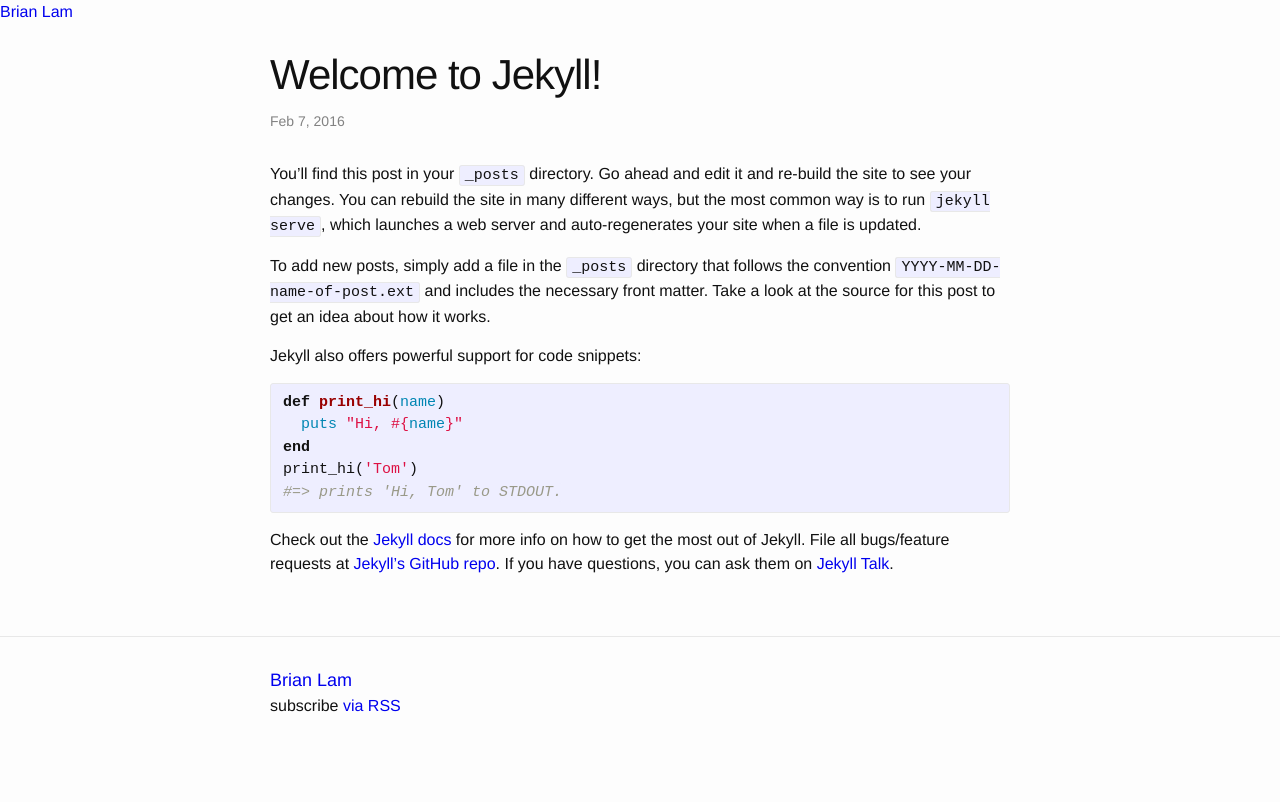
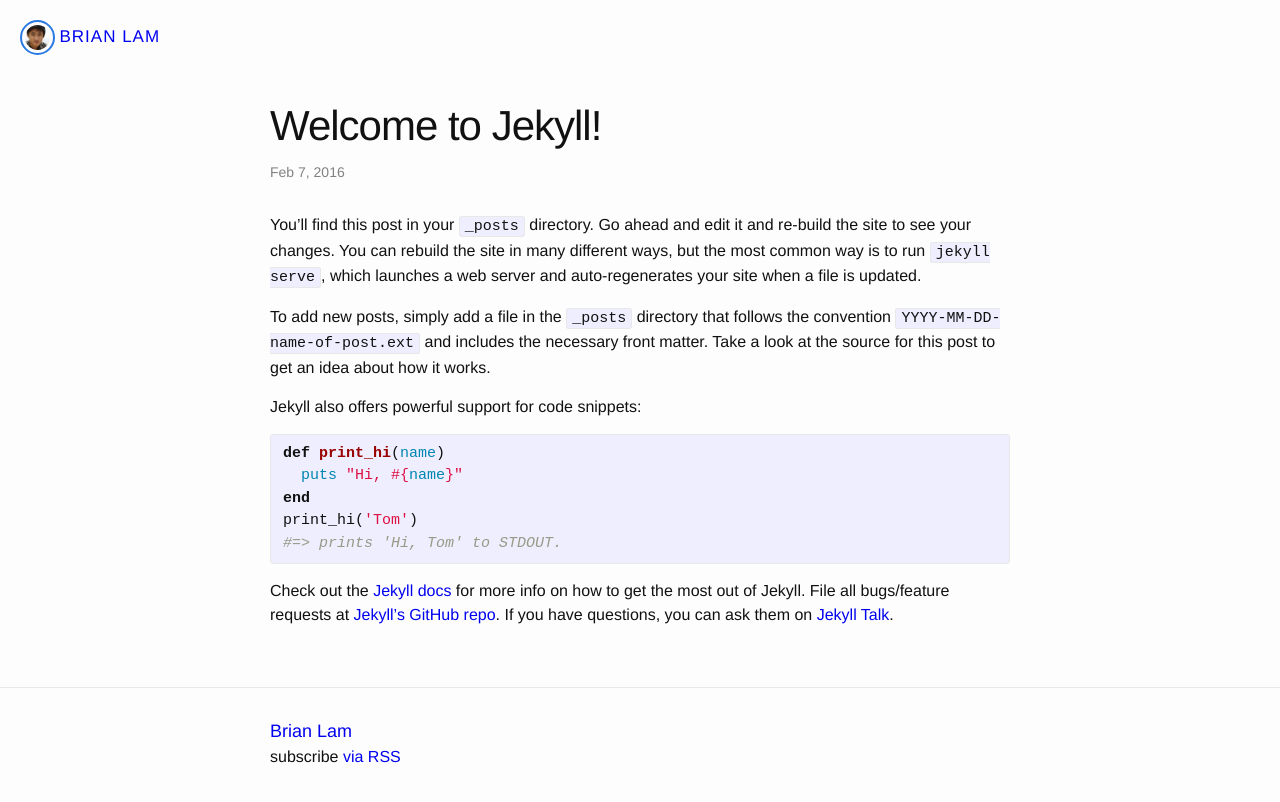
Before and after one commit to lambrian/lambrian.github.io, a Jekyll site: the page built from _posts/2016-02-07-welcome-to-jekyll.markdown, in a window 1280 px wide. Shown: the top 802 px of the page. Built offline with Jekyll 4.4.1, drawn with Linux system fonts in a browser that asks for light colours.

Commit message:
post banner

```diff
--- a/_includes/banner.html
+++ b/_includes/banner.html
@@ -1 +1,6 @@
-<a href="/">{{ site.title }}</a>
+<div class="banner">
+    <a class="" href="{{ site.baseurl }}/">
+        <img src="{{ site.baseurl }} /img/site-pic.jpg" class="banner-pic"/>
+        <span class="banner-title">{{ site.title }}</span>
+    </a>
+</div>
--- a/_sass/_layout.scss
+++ b/_sass/_layout.scss
@@ -52,6 +52,25 @@ a {
     border-radius: 50%;
     display: block;
     padding: 5px;
+}
+
+.banner {
+    padding: 20px;
+}
+
+.banner-pic {
+    height: 25px;
+    border-radius: 50%;
+    display: inline;
+    padding: 3px;
+    border: 2px solid $brand-color;
+}
+
+.banner-title {
+    font-size: 17px;
+    font-weight: 500;
+    text-transform: uppercase;
+    letter-spacing: 1px;
 }
 
 /**
```
